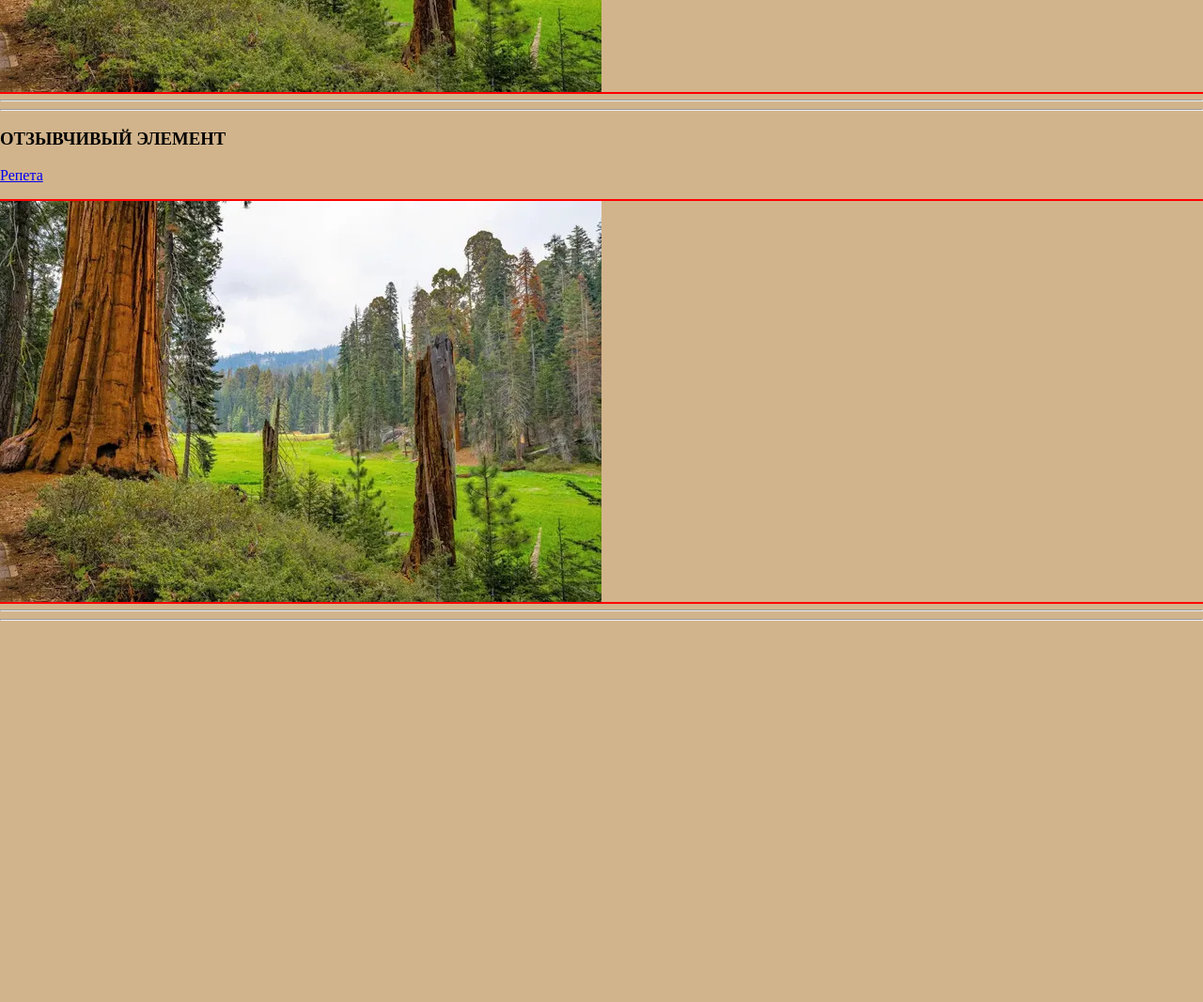
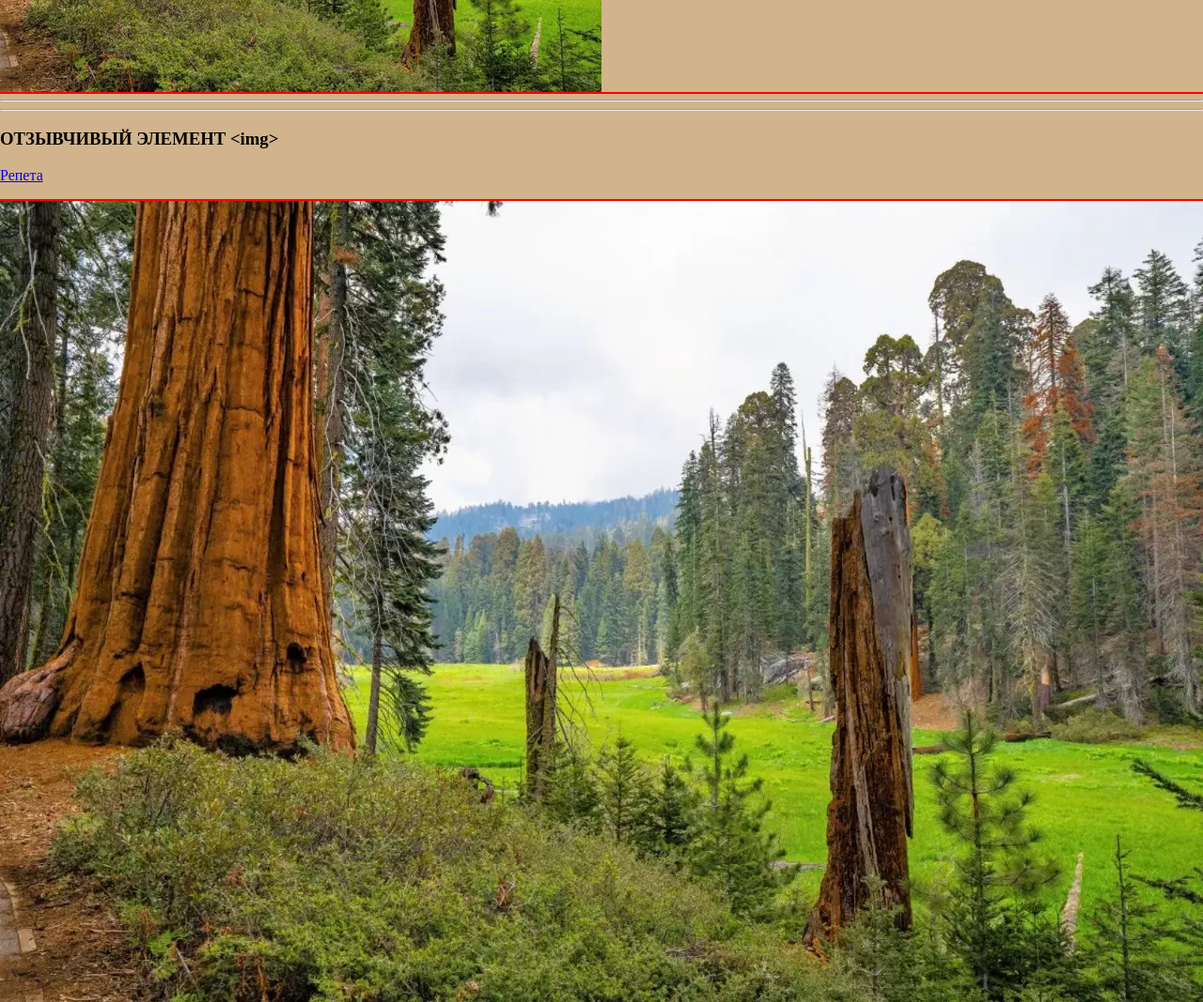
Before and after one commit to kornieiev/wireframes, a plain HTML site: page attached/adaptive-images.html in a window 1280 px wide. Shown: the part 560-1627 px from the top of the page at 94% size. Before the commit the page ends 1229 px from the top, so only its background shows below. Drawn offline with Linux system fonts and the light colour scheme.

Commit message:
enough for today

```diff
--- a/attached/adaptive-images.html
+++ b/attached/adaptive-images.html
@@ -27,14 +27,14 @@
     <hr />
     <!-- ОТЗЫВЧИВЫЙ ЭЛЕМЕНТ <img> -->
 
-    <h3>ОТЗЫВЧИВЫЙ ЭЛЕМЕНТ <img></h3>
-    <a href="https://youtu.be/5-dBlOTvv0A?t=72">Репета</a>
+    <h3>ОТЗЫВЧИВЫЙ ЭЛЕМЕНТ  &lt;img&gt;</h3>
+    <a href="https://youtu.be/5-dBlOTvv0A?t=706">Репета</a>
       <br>
       <br>
 
 
     <div class="thumb">
-      <img src="../images/sequoia-640.jpg" alt="Sequoia">
+      <img srcset="" src="../images/sequoia@2x.jpg" alt="Sequoia">
     </div>
     <hr />
     <hr />
```
